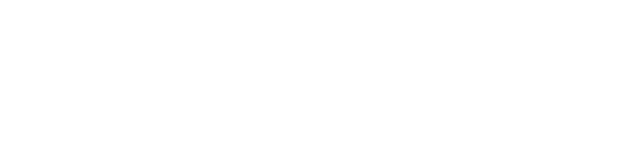
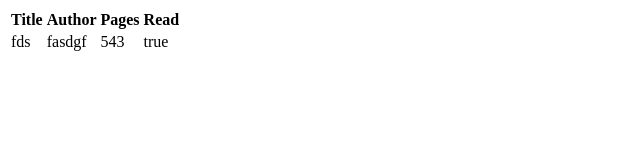
Before and after one commit to danikvh/library, a plain HTML site: page index.html in a window 1280 px wide. Shown: the whole page, without its empty margins (0-640 px from the left). Drawn offline with Linux system fonts and the light colour scheme.

Commit message:
HTML and function that shows books on a table

```diff
--- a/index.html
+++ b/index.html
@@ -9,6 +9,20 @@
     <title>Document</title>
 </head>
 <body>
+    <div class="library">
+        <table id="myTable">
+            <thead>
+                <tr>
+                    <th>Title</th>
+                    <th>Author</th>
+                    <th>Pages</th>
+                    <th>Read</th>
+                </tr>
+            </thead>
+            <tbody>
 
+            </tbody>
+        </table>
+    </div>
 </body>
 </html>
--- a/script.js
+++ b/script.js
@@ -1,4 +1,6 @@
 let myLibrary = [];
+
+let tbodyRef = document.getElementById("myTable").getElementsByTagName("tbody")[0]
 
 function Book(title, author, pages, read) {
   this.title = title;
@@ -20,3 +22,17 @@
   const read = prompt("Have you read the book?")
   myLibrary.push(new Book(title, author, pages, read))
 }
+
+function displayBooks() {
+  myLibrary.forEach((book) => {
+    let newRow = tbodyRef.insertRow()
+    for (let i = 0; i < 4; i++) {
+      let newCell = newRow.insertCell()
+      let newText = document.createTextNode(Object.values(book)[i])
+      newCell.appendChild(newText)
+    }
+  })
+}
+
+myLibrary.push(new Book("fds","fasdgf", "543", "true"))
+displayBooks()
```
